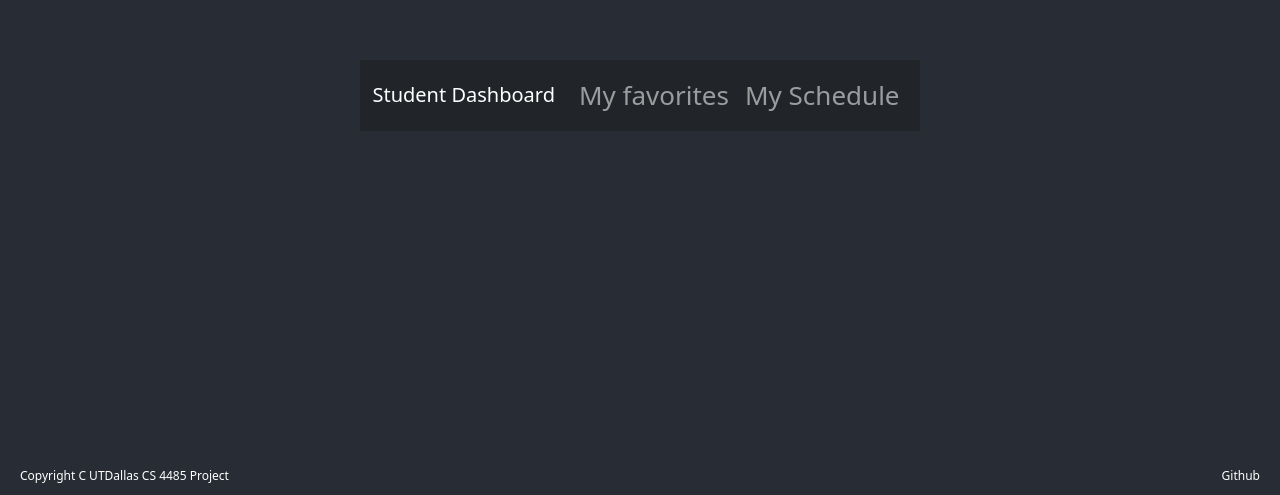
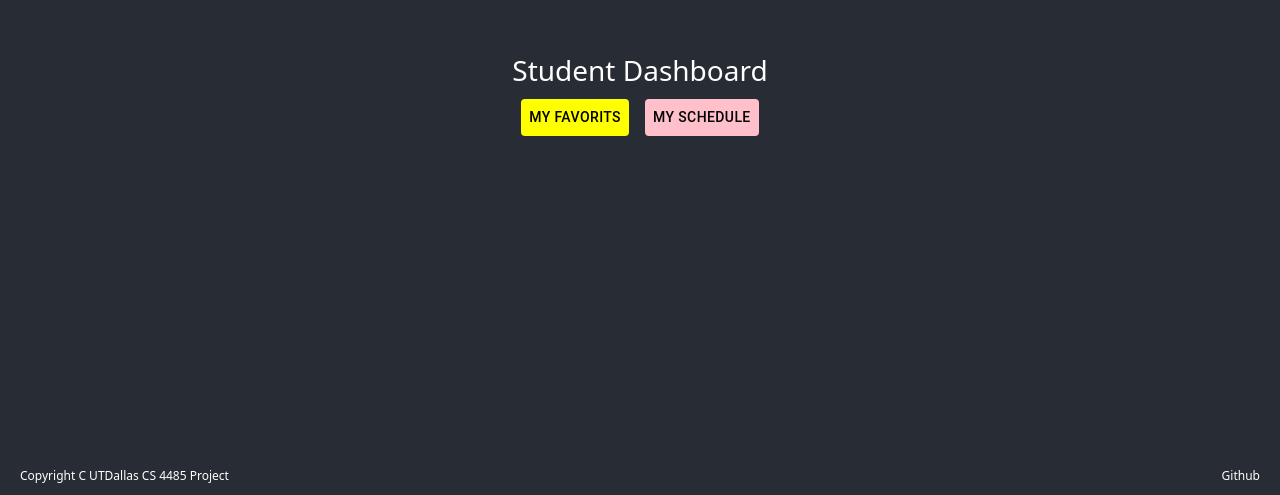
Before and after one commit to shrijxn/CS4485project, a React (Create React App) app: page /StudentDashboard in a window 1280 px wide. Shown: the part 305-800 px from the top of the page. Built offline with nearby package versions, Linux system fonts and the light colour scheme.

Commit message:
Updated StudentDashboard.js

```diff
--- a/src/components/StudentDashboard.js
+++ b/src/components/StudentDashboard.js
@@ -1,6 +1,8 @@
 // StudentDashboard.js
 
 import React, { useState } from 'react';
+import { useParams, Link } from 'react-router-dom';
+import Button from '@mui/material/Button';
 import Table from 'react-bootstrap/Table';
 import Form from 'react-bootstrap/Form';
 import InputGroup from 'react-bootstrap/InputGroup';
@@ -10,23 +12,32 @@ import Container from 'react-bootstrap/Container';
 import Nav from 'react-bootstrap/Nav';
 import Navbar from 'react-bootstrap/Navbar';
 
+
 function StudentDashboard() {
-  return (
-    <>
-      <Navbar bg="dark" data-bs-theme="dark">
-        <Container>
-          <Navbar.Brand href="#home">Student Dashboard</Navbar.Brand>
-          <Nav className="me-auto">
-            <Nav.Link href="#home">My favorites</Nav.Link>
-            <Nav.Link href="#features">My Schedule</Nav.Link>
 
-          </Nav>
-        </Container>
-      </Navbar>
-    </>
-  );
+    return (
+        <div>
+            <h3>Student Dashboard</h3>
+            <Link to="/StudentMyFavorites" style={{ textDecoration: 'none', marginRight: '16px' }}>
+                <Button
+                    style={{ backgroundColor: 'yellow', color: 'black' }}
+                >
+                    My Favorits
+                </Button>
+            </Link>
+            <Link to="/StudentMySchedule" style={{ textDecoration: 'none' }}>
+                <Button
+                    style={{ backgroundColor: 'pink', color: 'black' }}
+                >
+                    My Schedule
+                </Button>
+            </Link>
+        </div>
+    );
+
 }
 
 
 
+
 export default StudentDashboard;
```
